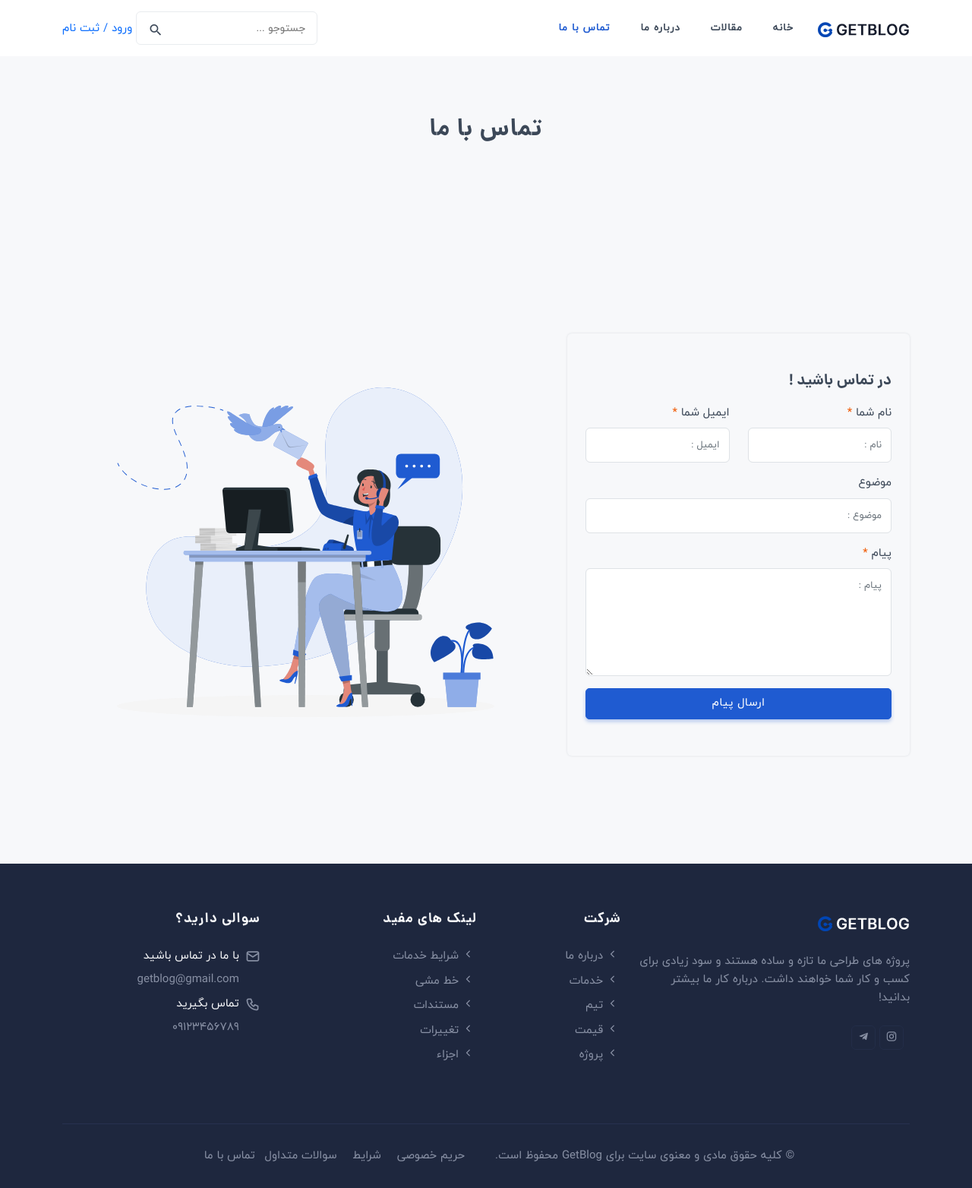
After one commit to Benyaminyp/GetBlog, a Django app: page /contact/ in a window 1280 px wide. The commit adds this page. Shown: the whole page at 76% size. Run offline with Django 5.2, Linux system fonts and the light colour scheme; data comes from the database, SQL or seed files in the repository; both versions use the stored data as it was after the commit; some libraries are stand-ins or nearby versions.

Commit message:
Add Contact Us

```diff
--- a/core/models.py
+++ b/core/models.py
@@ -1,5 +1,6 @@
 from django.db import models
 from ckeditor_uploader.fields import RichTextUploadingField
+from django.utils.html import format_html
 
 
 class SiteSettings(models.Model):
@@ -29,3 +30,26 @@ class Newsletter(models.Model):
 
     def __str__(self):
         return self.email
+
+
+class Contact(models.Model):
+    name = models.CharField(max_length=100, verbose_name='نام')
+    email = models.EmailField(verbose_name='ایمیل')
+    subject = models.CharField(max_length=100,verbose_name='موضوع', null=True, blank=True)
+    message = models.TextField(verbose_name='پیام')
+    created_at = models.DateTimeField(auto_now_add=True, verbose_name='تاریخ ارسال')
+
+    def get_subject(self):
+        if self.subject:
+            return self.subject
+        else:
+            return format_html("<span style='color: red;'>بدون موضوع</span>")
+
+    get_subject.short_description = 'موضوع'
+
+    def __str__(self):
+        return self.name
+
+    class Meta:
+        verbose_name_plural = 'پیام ها'
+        verbose_name = 'پیام'
--- /dev/null
+++ b/core/templates/core/contact.html
@@ -0,0 +1,110 @@
+{% extends "base.html" %}
+{% block title %} تماس با ما {% endblock %}
+{% load static %}
+
+{% block content %}
+<!-- Hero Start -->
+<section class="bg-half-100 bg-light d-table w-100">
+    <div class="container">
+        <div class="row mt-5 justify-content-center">
+            <div class="col-12">
+                <div class="title-heading text-center">
+                    <h5 class="heading fw-semibold mb-0 page-heading">تماس با ما</h5>
+                </div>
+            </div>
+            <!--end col-->
+        </div>
+        <!--end row-->
+    </div>
+    <!--end container-->
+</section>
+<!--end section-->
+<!-- Hero End -->
+
+<!-- Start -->
+<section class="section">
+    <div class="container">
+        <div class="row align-items-center">
+            <div class="col-lg-5 col-md-6 pt-2 pt-sm-0 order-2 order-md-1">
+                <div class="card shadow rounded border-0">
+                    <div class="card-body py-5">
+                        <h4 class="card-title">در تماس باشید !</h4>
+                        <div class="custom-form mt-3">
+                            <form method="post" action="" name="myForm" onsubmit="return ">
+                                {% csrf_token %}
+                                <p id="error-msg" class="mb-0"></p>
+                                <div id="simple-msg"></div>
+                                <div class="row">
+                                    <div class="col-md-6">
+                                        <div class="mb-3">
+                                            <label class="form-label">نام شما <span
+                                                    class="text-danger">*</span></label>
+                                            <input name="name" id="name" type="text" class="form-control"
+                                                   placeholder="نام :" required>
+                                        </div>
+                                    </div>
+
+                                    <div class="col-md-6">
+                                        <div class="mb-3">
+                                            <label class="form-label">ایمیل شما <span
+                                                    class="text-danger">*</span></label>
+                                            <input name="email" id="email" type="email" class="form-control"
+                                                   placeholder="ایمیل :" required>
+                                        </div>
+                                    </div>
+                                    <!--end col-->
+
+                                    <div class="col-12">
+                                        <div class="mb-3">
+                                            <label class="form-label">موضوع</label>
+                                            <input name="subject" id="subject" class="form-control"
+                                                   placeholder="موضوع :">
+                                        </div>
+                                    </div>
+                                    <!--end col-->
+
+                                    <div class="col-12">
+                                        <div class="mb-3">
+                                            <label class="form-label">پیام <span
+                                                    class="text-danger">*</span></label>
+                                            <textarea name="message" id="comments" rows="4" class="form-control"
+                                                      placeholder="پیام :" required></textarea>
+                                        </div>
+                                    </div>
+                                </div>
+                                <div class="row">
+                                    <div class="col-12">
+                                        <div class="d-grid">
+                                            <button type="submit" id="submit" name="send"
+                                                    class="btn btn-primary">ارسال پیام
+                                            </button>
+                                        </div>
+                                    </div>
+                                    <!--end col-->
+                                </div>
+                                <!--end row-->
+                            </form>
+                        </div>
+                        <!--end custom-form-->
+                    </div>
+                </div>
+            </div>
+            <!--end col-->
+
+            <div class="col-lg-7 col-md-6 order-1 order-md-2">
+                <div class="card border-0">
+                    <div class="card-body p-0">
+                        <img src="{% static "main/images/personal/contact.svg" %}" class="img-fluid" alt="">
+                    </div>
+                </div>
+            </div>
+            <!--end col-->
+        </div>
+        <!--end row-->
+    </div>
+    <!--end container-->
+</section>
+<!--end section-->
+<!-- End -->
+
+{% endblock %}
--- a/core/urls.py
+++ b/core/urls.py
@@ -7,4 +7,5 @@ urlpatterns = [
     path('', views.home, name='home'),
     path('about/', views.about, name='about'),
     path('newsletter/', views.newsletter, name='newsletter'),
+    path('contact/', views.contact, name='contact'),
 ]
--- a/core/views.py
+++ b/core/views.py
@@ -1,5 +1,6 @@
 from django.shortcuts import render, redirect
 from .forms import NewsletterForm
+from .models import Contact
 
 
 def home(request):
@@ -16,3 +17,14 @@ def newsletter(request):
         if form.is_valid():
             form.save()
             return redirect('core:home')
+
+
+def contact(request):
+    if request.method == 'POST':
+        name = request.POST.get('name')
+        email = request.POST.get('email')
+        subject = request.POST.get('subject')
+        message = request.POST.get('message')
+        Contact.objects.create(name=name, email=email, subject=subject, message=message)
+        return redirect('core:home')
+    return render(request, 'core/contact.html', {})
--- /dev/null
+++ b/static/main/js/custom_admin_1.js
@@ -0,0 +1,6 @@
+document.addEventListener('DOMContentLoaded', function () {
+    const searchInput = document.querySelector('input[name="q"]'); // این فیلد برای جستجو است
+    if (searchInput) {
+        searchInput.setAttribute('placeholder', 'جستجو بر اساس موضوع');
+    }
+});
--- a/templates/base.html
+++ b/templates/base.html
@@ -84,7 +84,7 @@
 
                     <li><a href="{% url 'core:about' %}" class="sub-menu-item">درباره ما</a></li>
 
-                    <li><a href="agency-contact.html" class="sub-menu-item">تماس با ما</a></li>
+                    <li><a href="{% url 'core:contact' %}" class="sub-menu-item">تماس با ما</a></li>
                 </ul>
                 <!--end navigation menu-->
             </div>
```
Also changed, not shown: core/admin.py (+14 -0 lines), core/migrations/0002_contact.py (added), db.sqlite3.
